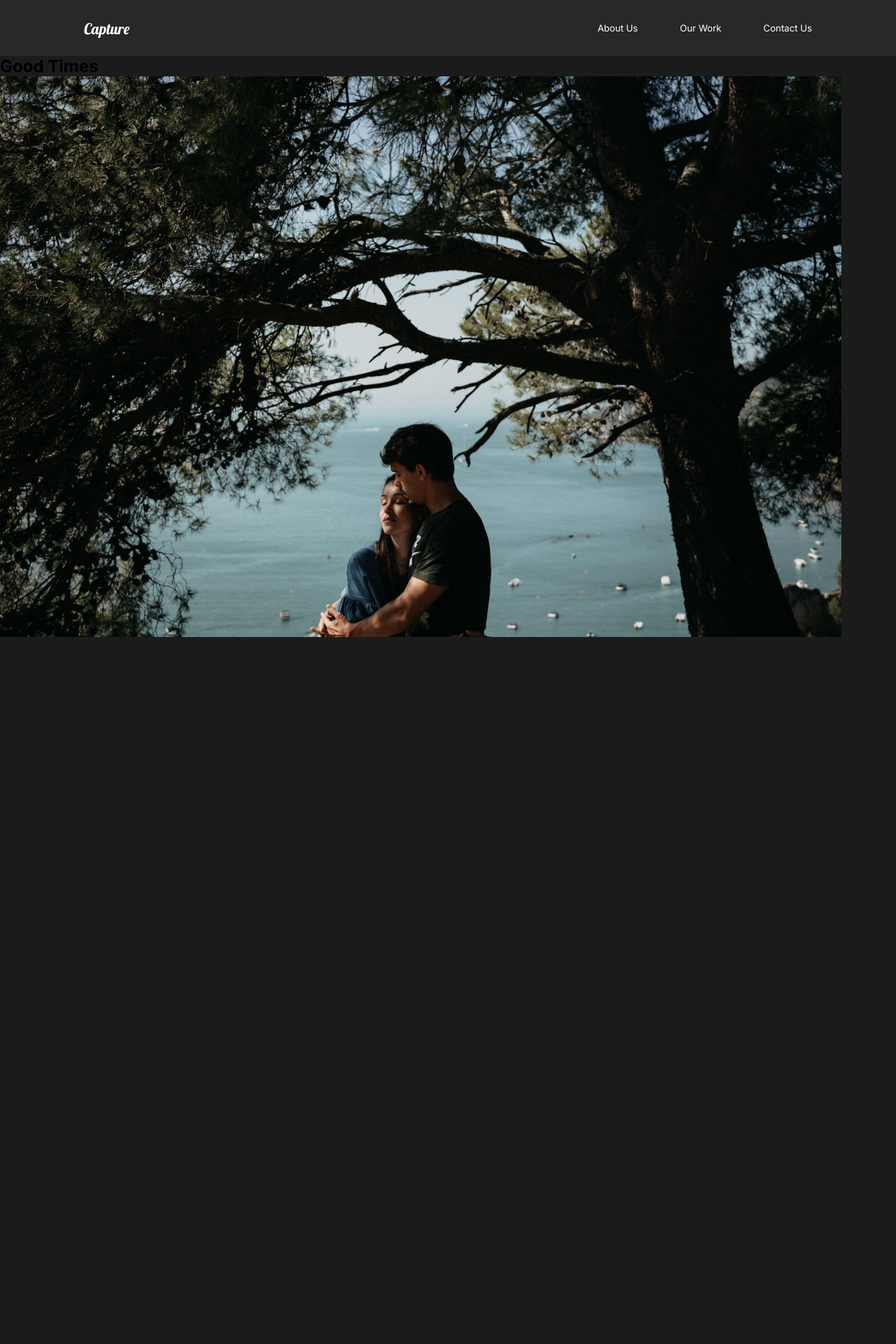
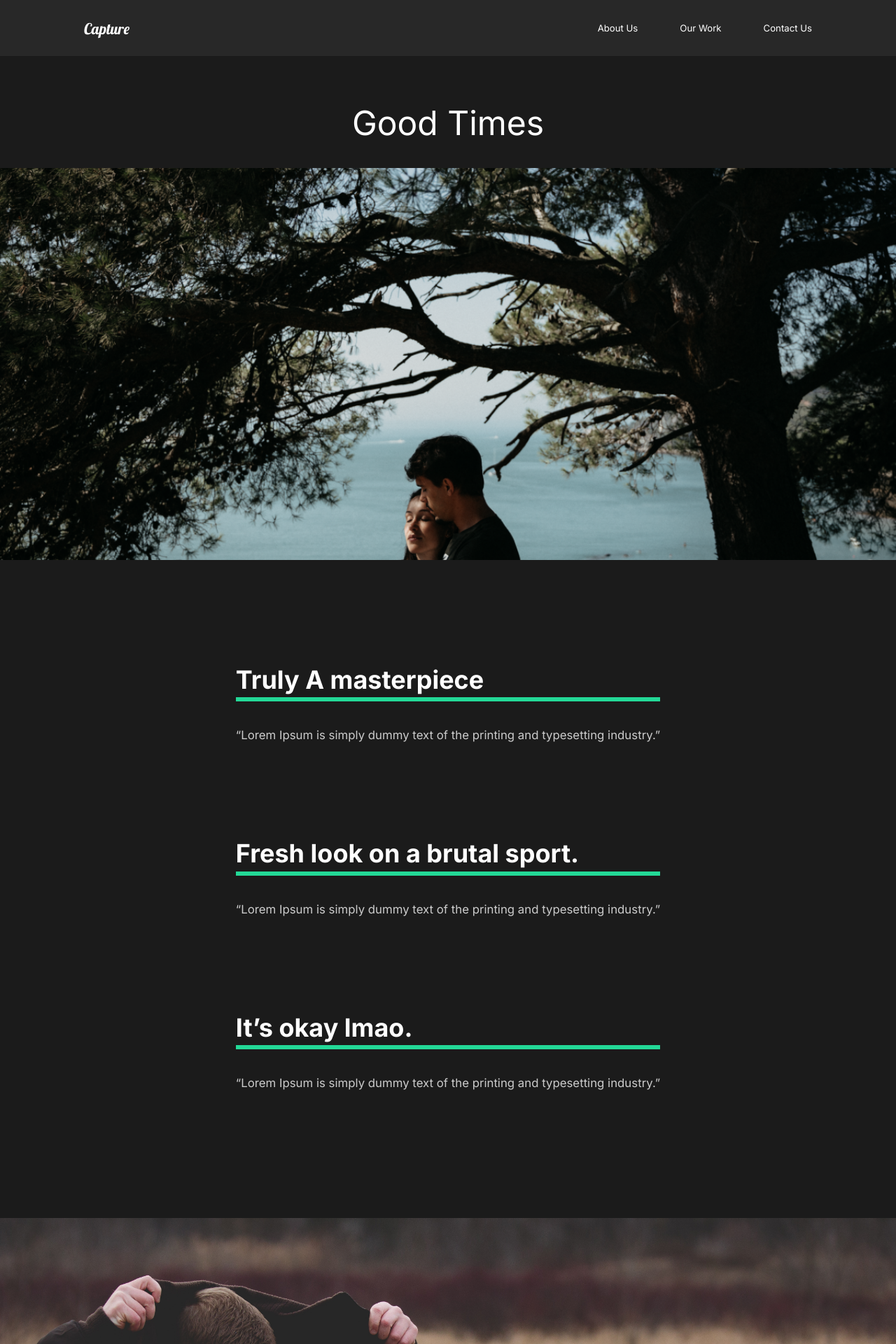
Before and after one commit to Rezatachi/photography-portfolio, a React (Create React App) app: page /work/good-times in a window 1280 px wide. Shown: the top 1920 px of the page at 70% size. Before the commit the page ends 913 px from the top, so only its background shows below. Built offline with nearby package versions, Linux system fonts and the light colour scheme.

Commit message:
animations

```diff
--- /dev/null
+++ b/src/Animation.js
@@ -0,0 +1,21 @@
+export const pageAnimation = {
+  hidden: {
+    opacity: 0,
+    y: 300,
+  },
+  show: {
+    opacity: 1,
+    y: 0,
+    transition: {
+      duration: 0.5,
+      when: "beforeChildren",
+      staggerChildren: 0.25,
+    },
+  },
+  exit: {
+    opacity: 0,
+    transition: {
+      duration: 0.5,
+    },
+  },
+};
--- a/src/App.js
+++ b/src/App.js
@@ -8,13 +8,20 @@ import OurWork from "./pages/OurWorkSection";
 import ContactUs from "./pages/ContactSection";
 import MovieDetail from "./pages/MovieDetail";
 //Router
-import { Switch, Route } from "react-router-dom";
+import { Switch, Route, useLocation } from "react-router-dom";
+import { AnimatePresence } from "framer-motion";
+// ANIMATE PRESCENE ALLOWED COMPONETS TO ANIMATE OUT WHEN THEY ARE REMOVED FROM THE REACT TREE.
 function App() {
+  const location = useLocation();
+  console.log(location);
   return (
     <div className="App">
       <GlobalStyle />
       <Nav />
-      <Switch>
+      <AnimatePresence exitBeforeEnter>
+        {/* exitBeforeEnter is kind oflike async */}
+        {/* On switch, you need to add a key for framer motion */}
+        <Switch location={location} key={location.pathname}>
           <Route exact path="/">
             <AboutSection />
           </Route>
@@ -29,6 +36,7 @@ function App() {
             <MovieDetail />
           </Route>
         </Switch>
+      </AnimatePresence>
     </div>
   );
 }
--- a/src/components/GlobalStyle.js
+++ b/src/components/GlobalStyle.js
@@ -4,7 +4,8 @@ const GlobalStyle = createGlobalStyle`
 *{
     margin: 0;
     padding: 0;
-    box-sizing: border-box
+    box-sizing: border-box;
+
 }
 html{
     @media (max-width: 1700px){
@@ -16,6 +17,9 @@ body{
     background: #1b1b1b;
     font-family: 'Inter', sans-serif;
     overflow-x: hidden;
+}
+body::-webkit-scrollbar{
+    display: none;
 }
 button{
     font-weight: bold;
--- a/src/components/Nav.js
+++ b/src/components/Nav.js
@@ -42,6 +42,7 @@ const StyledNav = styled.nav`
   a {
     color: white;
     text-decoration: none;
+    font-weight: 400;
   }
   ul {
     display: flex;
--- a/src/pages/AboutSection.js
+++ b/src/pages/AboutSection.js
@@ -3,15 +3,22 @@ import React from "react";
 import About from "../components/About";
 import Service from "../components/Service";
 import Faq from "../components/Faq";
-
+//Framer animation
+import { motion } from "framer-motion";
+import { pageAnimation } from "../Animation";
 const AboutSection = () => {
   return (
-    <>
+    <motion.div
+      variants={pageAnimation}
+      exit="exit"
+      initial="hidden"
+      animate="show"
+    >
       {/* Empty div */}
       <About />
       <Service />
       <Faq />
-    </>
+    </motion.div>
   );
 };
 
--- a/src/pages/ContactSection.js
+++ b/src/pages/ContactSection.js
@@ -1,11 +1,36 @@
 import React from "react";
-
+import styled from "styled-components";
+import { motion } from "framer-motion";
+import { pageAnimation } from "../Animation";
 const ContactUs = () => {
   return (
-    <div>
-      <h1>152521512</h1>
-    </div>
+    <Contactdiv
+      variants={pageAnimation}
+      exit="exit"
+      initial="hidden"
+      animate="show"
+    >
+      <h1>Contact Us</h1>
+      <button>HERE</button>
+    </Contactdiv>
   );
 };
 
+const Contactdiv = styled(motion.div)`
+  height: 70vh;
+  display: flex;
+  align-items: center;
+  justify-content: center;
+  flex-direction: column;
+  h1 {
+    color: #fff;
+    font-weight: 900;
+    font-size: 5rem;
+    letter-spacing: 2rem;
+  }
+  button {
+    margin: 2rem;
+  }
+`;
+
 export default ContactUs;
--- a/src/pages/MovieDetail.js
+++ b/src/pages/MovieDetail.js
@@ -1,6 +1,7 @@
 import React, { useState, useEffect } from "react";
 import styled from "styled-components";
 import { useHistory } from "react-router-dom";
+// We check the path of the informaiton we are on, we then compare it to the url in Moviestate.js. If it matches we make our state to the url in movie state
 import { MovieState } from "../movieState";
 const MovieDetail = () => {
   const history = useHistory();
@@ -18,17 +19,92 @@ const MovieDetail = () => {
       {movie && (
         <Details>
           <Headline>
-            <h1>{movie.title}</h1>
+            <h2>{movie.title}</h2>
             <img src={movie.mainImg} alt="movies" />
           </Headline>
+          <Awards>
+            <p>
+              {movie.awards.map((award) => (
+                <Award
+                  title={award.title}
+                  description={award.description}
+                  key={award.title}
+                />
+              ))}
+            </p>
+          </Awards>
+          <ImageDisplay>
+            <img src={movie.secondaryImg} alt="movie" />
+          </ImageDisplay>
         </Details>
       )}
     </>
   );
 };
 
-const Details = styled.div``;
+const Details = styled.div`
+  color: white;
+`;
 
-const Headline = styled.div``;
+const Headline = styled.div`
+  min-height: 90vh;
+  padding-top: 20vh;
+  position: relative;
+  h2 {
+    position: absolute;
+    top: 10%;
+    left: 50%;
+    transform: translate(-50%, -10%);
+  }
+  img {
+    width: 100%;
+    height: 70vh;
+    object-fit: cover;
+  }
+`;
+
+const Awards = styled.div`
+  min-height: 80vh;
+  display: flex;
+  margin: 5rem 10rem;
+  align-items: center;
+  justify-content: space-around;
+`;
+
+const AwardStyle = styled.div`
+  padding: 5rem;
+
+  h3 {
+    font-size: 3rem;
+  }
+  .line {
+    width: 100%;
+    background: #23d997;
+    height: 0.5rem;
+    margin: 1rem 0rem;
+  }
+  p {
+    padding: 2rem 0rem;
+  }
+`;
+
+const ImageDisplay = styled.div`
+  min-height: 50vh;
+  img {
+    width: 100%;
+    height: 100vh;
+    object-fit: cover;
+  }
+`;
+//Award Component
+const Award = ({ title, description }) => {
+  return (
+    <AwardStyle>
+      <h3>{title}</h3>
+      <div className="line"></div>
+      <p>{description}</p>
+    </AwardStyle>
+  );
+};
 
 export default MovieDetail;
--- a/src/pages/OurWorkSection.js
+++ b/src/pages/OurWorkSection.js
@@ -4,27 +4,32 @@ import { Link } from "react-router-dom";
 import athlete from "../img/athlete-small.png";
 import theracer from "../img/theracer-small.png";
 import goodtimes from "../img/goodtimes-small.png";
+//Anim
+//Framer animation
+import { motion } from "framer-motion";
+import { pageAnimation } from "../Animation";
 const OurWork = () => {
   return (
-    <Work>
+    // When using styled-components, just change styled.div to styled(motion.div)
+    <Work variants={pageAnimation} exit="exit" initial="hidden" animate="show">
       <Movie>
         <h2>The Athlete</h2>
         <div className="line"></div>
-        <Link>
+        <Link to="/work/the-athlete">
           <img src={athlete} alt="athlete" />
         </Link>
       </Movie>
       <Movie>
         <h2>The Racer</h2>
         <div className="line"></div>
-        <Link>
+        <Link to="/work/the-racer">
           <img src={theracer} alt="theracer" />
         </Link>
       </Movie>
       <Movie>
         <h2>Good Times</h2>
         <div className="line"></div>
-        <Link>
+        <Link to="/work/good-times">
           <img src={goodtimes} alt="goodtimes" />
         </Link>
       </Movie>
@@ -32,7 +37,7 @@ const OurWork = () => {
   );
 };
 
-const Work = styled.div`
+const Work = styled(motion.div)`
   min-height: 100vh;
   overflow: hidden;
   padding: 5rem 10rem;
```
Also changed, not shown: src/components/About.js (+15 -7 lines). Lines whose indentation alone changed are shown as unchanged.
